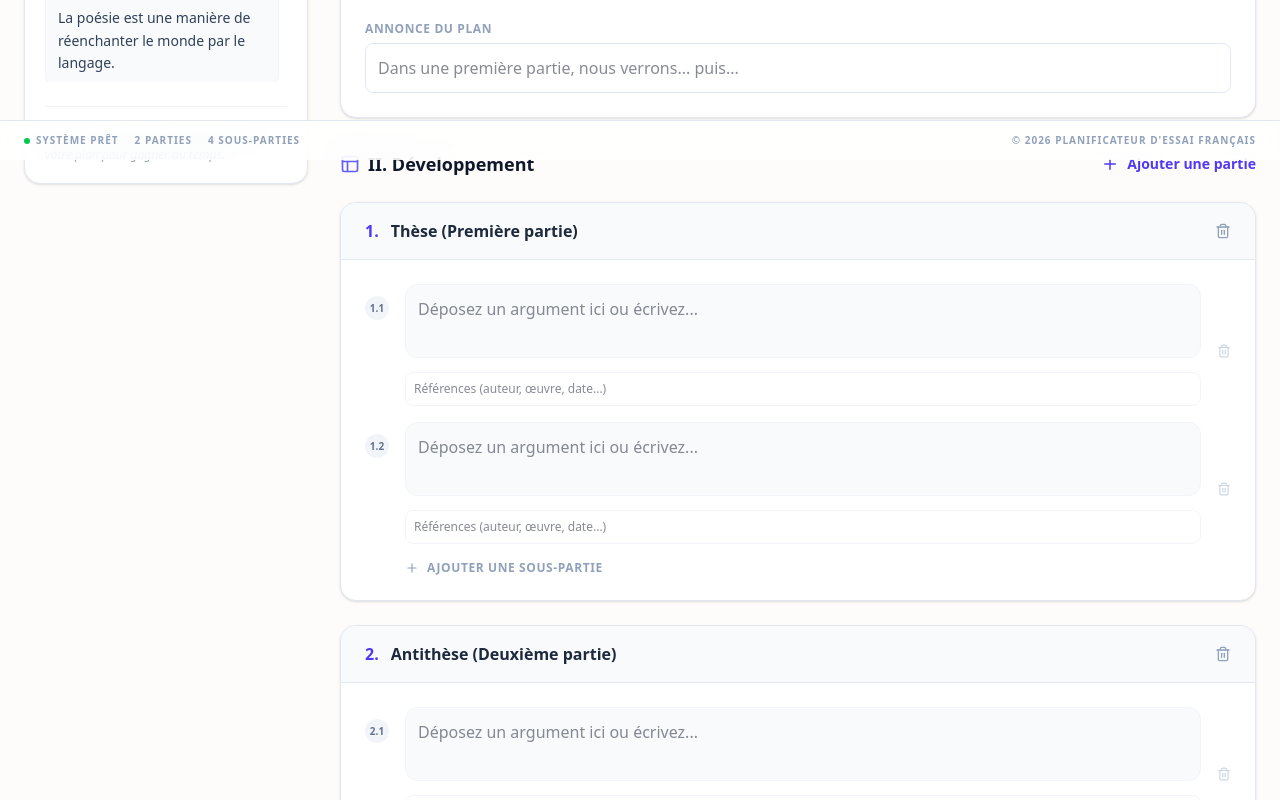
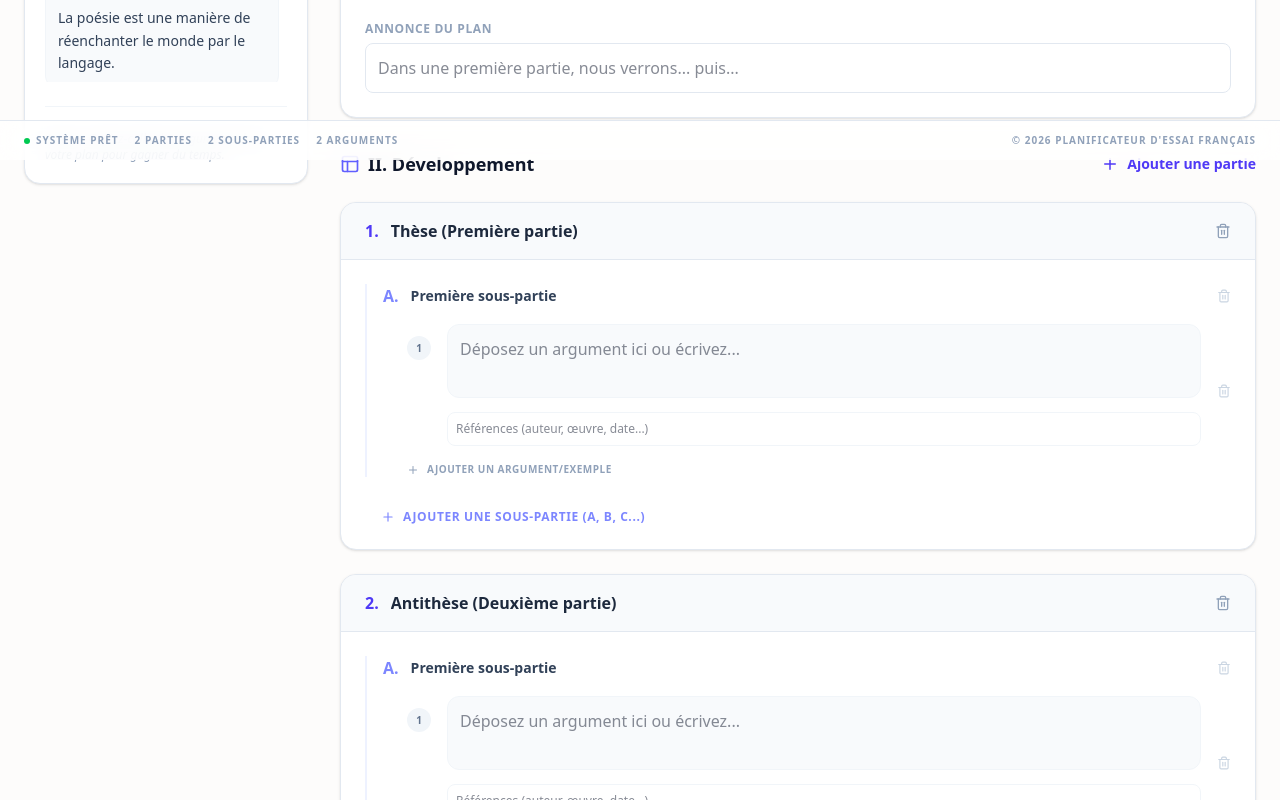
Before and after one commit to alphaleadership/planessai, a React (Vite) app: page / in a window 1280 px wide. Shown: the part 640-1440 px from the top of the page. Built offline with nearby package versions, Linux system fonts and the light colour scheme.

Commit message:
feat: Refactor plan structure to include arguments
Introduce nested `arguments` within `subParts` to better represent essay structure. This change refactors the `EssayPart` and `EssaySubPart` interfaces and updates the initial plan state to reflect this new structure.

```diff
--- a/src/App.tsx
+++ b/src/App.tsx
@@ -32,16 +32,22 @@ const INITIAL_PLAN: EssayPlan = {
       id: 'part-1',
       title: 'Thèse (Première partie)',
       subParts: [
-        { id: 'sub-1-1', content: '', references: '' },
-        { id: 'sub-1-2', content: '', references: '' }
+        {
+          id: 'sub-1-1',
+          title: 'Première sous-partie',
+          arguments: [{ id: 'arg-1-1-1', content: '', references: '' }]
+        }
       ]
     },
     {
       id: 'part-2',
       title: 'Antithèse (Deuxième partie)',
       subParts: [
-        { id: 'sub-2-1', content: '', references: '' },
-        { id: 'sub-2-2', content: '', references: '' }
+        {
+          id: 'sub-2-1',
+          title: 'Première sous-partie',
+          arguments: [{ id: 'arg-2-1-1', content: '', references: '' }]
+        }
       ]
     }
   ],
@@ -127,7 +133,15 @@ export default function App() {
     const newId = `part-${plan.development.length + 1}`;
     setPlan(prev => ({
       ...prev,
-      development: [...prev.development, { id: newId, title: 'Nouvelle partie', subParts: [{ id: `${newId}-1`, content: '', references: '' }] }]
+      development: [...prev.development, {
+        id: newId,
+        title: 'Nouvelle partie',
+        subParts: [{
+          id: `${newId}-sub-1`,
+          title: 'Nouvelle sous-partie',
+          arguments: [{ id: `${newId}-sub-1-arg-1`, content: '', references: '' }]
+        }]
+      }]
     }));
   };
 
@@ -136,18 +150,67 @@ export default function App() {
       ...prev,
       development: prev.development.map(p =>
         p.id === partId
-          ? { ...p, subParts: [...p.subParts, { id: `${p.id}-${p.subParts.length + 1}`, content: '', references: '' }] }
+          ? {
+              ...p,
+              subParts: [...p.subParts, {
+                id: `${p.id}-sub-${p.subParts.length + 1}`,
+                title: 'Nouvelle sous-partie',
+                arguments: [{ id: `${p.id}-sub-${p.subParts.length + 1}-arg-1`, content: '', references: '' }]
+              }]
+            }
           : p
       )
     }));
   };
 
-  const updateSubPart = (partId: string, subId: string, value: string, field: 'content' | 'references' = 'content') => {
+  const addArgument = (partId: string, subPartId: string) => {
     setPlan(prev => ({
       ...prev,
       development: prev.development.map(p =>
         p.id === partId
-          ? { ...p, subParts: p.subParts.map(s => s.id === subId ? { ...s, [field]: value } : s) }
+          ? {
+              ...p,
+              subParts: p.subParts.map(s =>
+                s.id === subPartId
+                  ? {
+                      ...s,
+                      arguments: [...s.arguments, { id: `${s.id}-arg-${s.arguments.length + 1}`, content: '', references: '' }]
+                    }
+                  : s
+              )
+            }
+          : p
+      )
+    }));
+  };
+
+  const updateSubPartTitle = (partId: string, subId: string, title: string) => {
+    setPlan(prev => ({
+      ...prev,
+      development: prev.development.map(p =>
+        p.id === partId
+          ? { ...p, subParts: p.subParts.map(s => s.id === subId ? { ...s, title } : s) }
+          : p
+      )
+    }));
+  };
+
+  const updateArgument = (partId: string, subPartId: string, argId: string, value: string, field: 'content' | 'references' = 'content') => {
+    setPlan(prev => ({
+      ...prev,
+      development: prev.development.map(p =>
+        p.id === partId
+          ? {
+              ...p,
+              subParts: p.subParts.map(s =>
+                s.id === subPartId
+                  ? {
+                      ...s,
+                      arguments: s.arguments.map(a => a.id === argId ? { ...a, [field]: value } : a)
+                    }
+                  : s
+              )
+            }
           : p
       )
     }));
@@ -162,7 +225,10 @@ export default function App() {
       `II. DÉVELOPPEMENT\n` +
       plan.development.map((p, i) =>
         `${i + 1}. ${p.title}\n` +
-        p.subParts.map((s, j) => `   ${i + 1}.${j + 1}. ${s.content}${s.references ? ` [Réf: ${s.references}]` : ''}`).join('\n')
+        p.subParts.map((s, j) =>
+          `   ${String.fromCharCode(65 + j)}. ${s.title}\n` +
+          s.arguments.map((a, k) => `      ${k + 1}. ${a.content}${a.references ? ` [Réf: ${a.references}]` : ''}`).join('\n')
+        ).join('\n')
       ).join('\n\n') +
       `\n\nIII. CONCLUSION\n` +
       `Synthèse : ${plan.conclusion.synthese}\n` +
@@ -199,16 +265,20 @@ export default function App() {
     const currentPlayerPlan = duelPlans[duelTurn];
     const nextPlayer = duelTurn === 1 ? 2 : 1;
 
-    // Find first empty subpart in development
+    // Find first empty argument in development
     let updated = false;
     const newDev = currentPlayerPlan.development.map(part => {
       if (updated) return part;
       const newSubParts = part.subParts.map(sub => {
-        if (!updated && !sub.content) {
+        if (updated) return sub;
+        const newArgs = sub.arguments.map(a => {
+          if (!updated && !a.content) {
             updated = true;
-          return { ...sub, content: arg.text };
+            return { ...a, content: arg.text };
           }
-        return sub;
+          return a;
+        });
+        return { ...sub, arguments: newArgs };
       });
       return { ...part, subParts: newSubParts };
     });
@@ -221,7 +291,7 @@ export default function App() {
       setDuelTurn(nextPlayer);
 
       // Check if both plans are full
-      const isFull = (p: EssayPlan) => p.development.every(part => part.subParts.every(sub => sub.content !== ''));
+      const isFull = (p: EssayPlan) => p.development.every(part => part.subParts.every(sub => sub.arguments.every(a => a.content !== '')));
       if (isFull(duelPlans[1]) && isFull(duelPlans[2])) {
         setDuelWinner(0); // Draw or end of game
       }
@@ -419,21 +489,26 @@ export default function App() {
                           <div key={part.id} className="space-y-3">
                             <h4 className="text-xs font-bold text-slate-400 uppercase tracking-wider">{pIdx + 1}. {part.title}</h4>
                             {part.subParts.map((sub, sIdx) => (
+                              <div key={sub.id} className="space-y-2">
+                                <h5 className="text-[10px] font-bold text-slate-300 uppercase tracking-widest">{String.fromCharCode(65 + sIdx)}. {sub.title}</h5>
+                                {sub.arguments.map((arg, aIdx) => (
                                   <div
-                                key={sub.id}
+                                    key={arg.id}
                                     className={cn(
                                       "p-3 rounded-xl border text-sm min-h-[60px] flex items-center justify-center transition-all",
-                                  sub.content
+                                      arg.content
                                         ? "bg-slate-50 border-slate-100 text-slate-700"
                                         : (duelTurn === pNum ? "bg-indigo-50/30 border-dashed border-indigo-200 text-indigo-400 animate-pulse" : "bg-slate-50/50 border-dashed border-slate-200 text-slate-300")
                                     )}
                                   >
                                     <div className="flex flex-col items-center gap-1 text-center">
-                                  <span>{sub.content || `Argument ${pIdx + 1}.${sIdx + 1}`}</span>
-                                  {sub.references && (
-                                    <span className="text-[10px] text-slate-400 italic">— {sub.references}</span>
+                                      <span>{arg.content || `Arg ${pIdx + 1}.${sIdx + 1}.${aIdx + 1}`}</span>
+                                      {arg.references && (
+                                        <span className="text-[10px] text-slate-400 italic">— {arg.references}</span>
                                       )}
                                     </div>
+                                  </div>
+                                ))}
                               </div>
                             ))}
                           </div>
@@ -559,19 +634,45 @@ export default function App() {
                             <Trash2 size={16} />
                           </button>
                         </div>
-                        <div className="p-6 space-y-4">
+                        <div className="p-6 space-y-8">
                           {part.subParts.map((sub, sIdx) => (
-                            <div key={sub.id} className="flex gap-4">
+                            <div key={sub.id} className="space-y-4 pl-4 border-l-2 border-indigo-50">
+                              <div className="flex items-center justify-between gap-4">
+                                <div className="flex items-center gap-3 flex-1">
+                                  <span className="font-bold text-indigo-400">{String.fromCharCode(65 + sIdx)}.</span>
+                                  <input
+                                    type="text"
+                                    value={sub.title}
+                                    onChange={(e) => updateSubPartTitle(part.id, sub.id, e.target.value)}
+                                    className="bg-transparent font-semibold text-slate-700 outline-none focus:border-b border-indigo-200 w-full text-sm"
+                                    placeholder="Titre de la sous-partie..."
+                                  />
+                                </div>
+                                <button
+                                  onClick={() => {
+                                    const newDev = [...plan.development];
+                                    newDev[pIdx].subParts = newDev[pIdx].subParts.filter(s => s.id !== sub.id);
+                                    setPlan({ ...plan, development: newDev });
+                                  }}
+                                  className="text-slate-300 hover:text-red-400 transition-colors"
+                                >
+                                  <Trash2 size={14} />
+                                </button>
+                              </div>
+
+                              <div className="space-y-4 ml-6">
+                                {sub.arguments.map((arg, aIdx) => (
+                                  <div key={arg.id} className="flex gap-4">
                                     <div className="pt-3">
                                       <div className="w-6 h-6 rounded-full bg-slate-100 flex items-center justify-center text-[10px] font-bold text-slate-500">
-                                  {pIdx + 1}.{sIdx + 1}
+                                        {aIdx + 1}
                                       </div>
                                     </div>
                                     <div className="flex-1 relative group/sub space-y-2">
                                       <div className="relative">
                                         <textarea
-                                    value={sub.content}
-                                    onChange={(e) => updateSubPart(part.id, sub.id, e.target.value, 'content')}
+                                          value={arg.content}
+                                          onChange={(e) => updateArgument(part.id, sub.id, arg.id, e.target.value, 'content')}
                                           onDragOver={(e) => {
                                             e.preventDefault();
                                             e.currentTarget.classList.add('ring-2', 'ring-indigo-400', 'bg-indigo-50/50');
@@ -584,11 +685,11 @@ export default function App() {
                                             e.currentTarget.classList.remove('ring-2', 'ring-indigo-400', 'bg-indigo-50/50');
                                             const text = e.dataTransfer.getData('text/plain');
                                             if (text) {
-                                        const currentContent = sub.content;
+                                              const currentContent = arg.content;
                                               const newContent = currentContent
                                                 ? (currentContent.endsWith(' ') ? currentContent + text : currentContent + ' ' + text)
                                                 : text;
-                                        updateSubPart(part.id, sub.id, newContent, 'content');
+                                              updateArgument(part.id, sub.id, arg.id, newContent, 'content');
                                             }
                                           }}
                                           className="w-full p-3 bg-slate-50 border border-slate-100 rounded-xl focus:ring-2 focus:ring-indigo-500 outline-none resize-none transition-all"
@@ -601,8 +702,8 @@ export default function App() {
                                       </div>
                                       <input
                                         type="text"
-                                  value={sub.references || ''}
-                                  onChange={(e) => updateSubPart(part.id, sub.id, e.target.value, 'references')}
+                                        value={arg.references || ''}
+                                        onChange={(e) => updateArgument(part.id, sub.id, arg.id, e.target.value, 'references')}
                                         className="w-full p-2 bg-white border border-slate-100 rounded-lg text-xs focus:ring-2 focus:ring-indigo-500 outline-none"
                                         placeholder="Références (auteur, œuvre, date...)"
                                       />
@@ -610,7 +711,9 @@ export default function App() {
                                     <button
                                       onClick={() => {
                                         const newDev = [...plan.development];
-                                  newDev[pIdx].subParts = newDev[pIdx].subParts.filter(s => s.id !== sub.id);
+                                        newDev[pIdx].subParts = newDev[pIdx].subParts.map(s =>
+                                          s.id === sub.id ? { ...s, arguments: s.arguments.filter(a => a.id !== arg.id) } : s
+                                        );
                                         setPlan({ ...plan, development: newDev });
                                       }}
                                       className="pt-3 text-slate-300 hover:text-red-400 transition-colors"
@@ -620,11 +723,21 @@ export default function App() {
                                   </div>
                                 ))}
                                 <button
+                                  onClick={() => addArgument(part.id, sub.id)}
+                                  className="flex items-center gap-2 text-slate-400 hover:text-indigo-500 text-[10px] font-bold uppercase tracking-wider transition-colors"
+                                >
+                                  <Plus size={12} />
+                                  Ajouter un argument/exemple
+                                </button>
+                              </div>
+                            </div>
+                          ))}
+                          <button
                             onClick={() => addSubPart(part.id)}
-                            className="ml-10 flex items-center gap-2 text-slate-400 hover:text-indigo-500 text-xs font-bold uppercase tracking-wider transition-colors"
+                            className="ml-4 flex items-center gap-2 text-indigo-400 hover:text-indigo-600 text-xs font-bold uppercase tracking-wider transition-colors"
                           >
                             <Plus size={14} />
-                            Ajouter une sous-partie
+                            Ajouter une sous-partie (A, B, C...)
                           </button>
                         </div>
                       </motion.div>
@@ -691,20 +804,24 @@ export default function App() {
 
                     <section>
                       <h2 className="text-xl font-bold text-indigo-600 border-b border-indigo-100 pb-2 mb-6 uppercase tracking-widest">II. Développement</h2>
-                      <div className="space-y-8">
+                      <div className="space-y-12">
                         {plan.development.map((p, i) => (
                           <div key={p.id} className="pl-6 border-l-2 border-slate-100">
-                            <h3 className="text-lg font-bold text-slate-800 mb-4">{i + 1}. {p.title}</h3>
-                            <ul className="space-y-4 list-none p-0">
+                            <h3 className="text-lg font-bold text-slate-800 mb-6">{i + 1}. {p.title}</h3>
+                            <div className="space-y-8">
                               {p.subParts.map((s, j) => (
-                                <li key={s.id} className="text-slate-700 leading-relaxed">
+                                <div key={s.id} className="space-y-4">
+                                  <h4 className="text-md font-bold text-slate-700">{String.fromCharCode(65 + j)}. {s.title}</h4>
+                                  <ul className="space-y-4 list-none p-0 ml-4">
+                                    {s.arguments.map((a, k) => (
+                                      <li key={a.id} className="text-slate-700 leading-relaxed">
                                         <div className="flex gap-3">
-                                    <span className="font-bold text-indigo-400 shrink-0">{i + 1}.{j + 1}</span>
+                                          <span className="font-bold text-indigo-300 shrink-0">{k + 1}.</span>
                                           <div>
-                                      {s.content || "..."}
-                                      {s.references && (
+                                            {a.content || "..."}
+                                            {a.references && (
                                               <span className="block mt-1 text-xs text-slate-400 font-medium italic">
-                                          — {s.references}
+                                                — {a.references}
                                               </span>
                                             )}
                                           </div>
@@ -712,6 +829,9 @@ export default function App() {
                                       </li>
                                     ))}
                                   </ul>
+                                </div>
+                              ))}
+                            </div>
                           </div>
                         ))}
                       </div>
@@ -807,6 +927,7 @@ export default function App() {
             </span>
             <span>{plan.development.length} Parties</span>
             <span>{plan.development.reduce((acc, p) => acc + p.subParts.length, 0)} Sous-parties</span>
+            <span>{plan.development.reduce((acc, p) => acc + p.subParts.reduce((a, s) => a + s.arguments.length, 0), 0)} Arguments</span>
           </div>
           <div>
             © 2026 Planificateur d'Essai Français
--- a/src/types.ts
+++ b/src/types.ts
@@ -4,15 +4,22 @@ export interface Argument {
   category: string;
 }
 
+export interface EssayArgument {
+  id: string;
+  content: string;
+  references?: string;
+}
+
+export interface EssaySubPart {
+  id: string;
+  title: string;
+  arguments: EssayArgument[];
+}
+
 export interface EssayPart {
   id: string;
   title: string;
-  subParts: {
-    id: string;
-    content: string;
-    references?: string;
-    argumentId?: string;
-  }[];
+  subParts: EssaySubPart[];
 }
 
 export interface EssayPlan {
```
Lines whose indentation alone changed are shown as unchanged.
